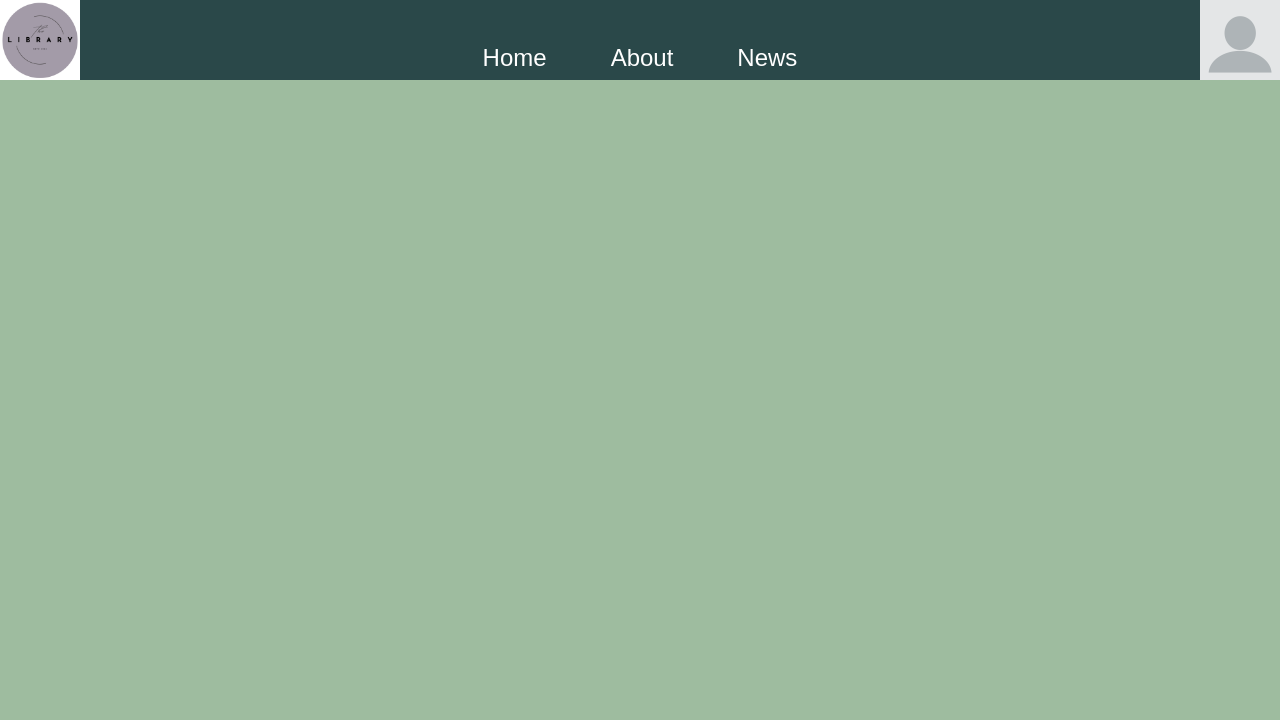
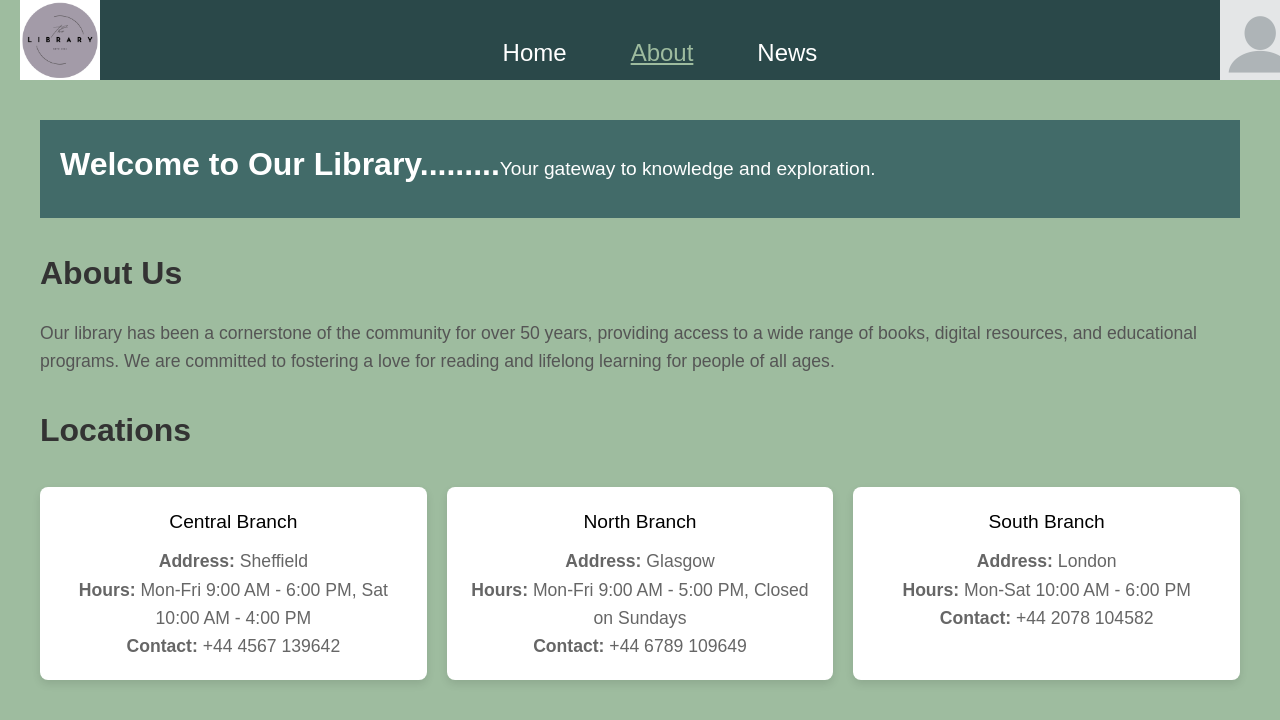
Before and after one commit to 14ellisj/LibarySystem, a Vue app in the folder UI/Library System/: page /about in a window 1280 px wide. Before the commit this address had no page. Shown: the top 720 px of the page. Built offline with nearby package versions, Linux system fonts and the light colour scheme.

Commit message:
About Page Complete

```diff
--- /dev/null
+++ b/UI/Library System/src/components/StartView/About.vue
@@ -0,0 +1,146 @@
+<script lang="ts">
+import { defineComponent, ref } from 'vue'
+import { useMediaStore } from '../../stores/media';
+
+
+export default defineComponent({
+  name: 'SingleMediaView',
+  setup() {
+    const store = useMediaStore();
+
+    return {
+      store,
+    };
+  },
+});
+
+</script>
+
+<template>
+<head>
+  <meta charset="UTF-8">
+  <meta name="viewport" content="width=device-width, initial-scale=1.0">
+  <title>About Us - Library</title>
+</head>
+<body>
+
+  <header>
+    <h1>Welcome to Our Library.........</h1>
+    <p> Your gateway to knowledge and exploration.</p>
+  </header>
+
+  <section class="about">
+    <h2>About Us</h2>
+    <p>Our library has been a cornerstone of the community for over 50 years, providing access to a wide range of books, digital resources, and educational programs. We are committed to fostering a love for reading and lifelong learning for people of all ages.</p>
+  </section>
+
+  <h1>Locations</h1>
+
+  <section class="locations">
+    <div class="location">
+      <h3>Central Branch</h3>
+      <p><strong>Address:</strong> Sheffield </p>
+      <p><strong>Hours:</strong> Mon-Fri 9:00 AM - 6:00 PM, Sat 10:00 AM - 4:00 PM</p>
+      <p><strong>Contact:</strong> +44 4567 139642</p>
+    </div>
+
+    <div class="location">
+      <h3>North Branch</h3>
+      <p><strong>Address:</strong> Glasgow </p>
+      <p><strong>Hours:</strong> Mon-Fri 9:00 AM - 5:00 PM, Closed on Sundays</p>
+      <p><strong>Contact:</strong> +44 6789 109649</p>
+    </div>
+
+    <div class="location">
+      <h3>South Branch</h3>
+      <p><strong>Address:</strong>  London </p>
+      <p><strong>Hours:</strong> Mon-Sat 10:00 AM - 6:00 PM</p>
+      <p><strong>Contact:</strong> +44 2078 104582</p>
+    </div>
+
+  </section>
+</body>
+</template>
+
+<style>
+* {
+  margin: 0;
+  padding: 0;
+  box-sizing: border-box;
+}
+
+body {
+  font-family: Arial, sans-serif;
+  line-height: 1.6;
+  background-color: var(--background-color);
+  color: #333;
+  padding: 20px;
+}
+
+header {
+  background-color: var(--secondary-color);
+  color: #fff;
+  padding: 20px;
+  text-align: center;
+}
+
+header h1 {
+  margin-bottom: 10px;
+}
+
+header p {
+  font-size: 1.2em;
+}
+
+section {
+  margin: 30px 0;
+}
+
+.about h2, .locations h2 {
+  font-size: 2em;
+  color: #333;
+  margin-bottom: 20px;
+}
+
+.about p {
+  font-size: 1.1em;
+  color: #555;
+}
+
+.locations {
+  display: grid;
+  grid-template-columns: 1fr 1fr 1fr;
+  gap: 20px;
+}
+
+.location {
+  background-color: #fff;
+  border-radius: 8px;
+  box-shadow: 0 4px 8px rgba(0, 0, 0, 0.1);
+  padding: 20px;
+  text-align: center;
+}
+
+.location h3 {
+  color: black;
+  margin-bottom: 10px;
+}
+
+.location p {
+  font-size: 1.1em;
+  color: #666;
+}
+
+footer {
+  text-align: center;
+  padding: 20px;
+  background-color: #333;
+  color: #fff;
+  margin-top: 40px;
+}
+
+footer p {
+  font-size: 1em;
+}
+
+</style>
--- a/UI/Library System/src/router/index.ts
+++ b/UI/Library System/src/router/index.ts
@@ -8,6 +8,7 @@ import LogInView from '@/views/LogInView.vue'
 import ProfileView from '@/views/ProfileView.vue'
 import WishlistView from '@/views/WishlistView.vue'
 import ReturnView from '@/views/ReturnView.vue'
+import AboutPage from '@/views/AboutPage.vue'
 
 const router = createRouter({
   history: createWebHistory(import.meta.env.BASE_URL),
@@ -61,6 +62,11 @@ const router = createRouter({
       name: 'Return',
       component: ReturnView,
     },
+    {
+      path: '/about',
+      name: 'About',
+      component: AboutPage,
+    },
   ],
 })
 
--- /dev/null
+++ b/UI/Library System/src/views/AboutPage.vue
@@ -0,0 +1,17 @@
+<script lang="ts">
+    import AboutView from '../components/StartView/About.vue';
+    import { defineComponent } from 'vue';
+
+    export default defineComponent({
+        name: "Item",
+        components: {
+            AboutView
+        }
+    })
+</script>
+
+<template>
+  <div>
+    <AboutView/>
+  </div>
+</template>
```
